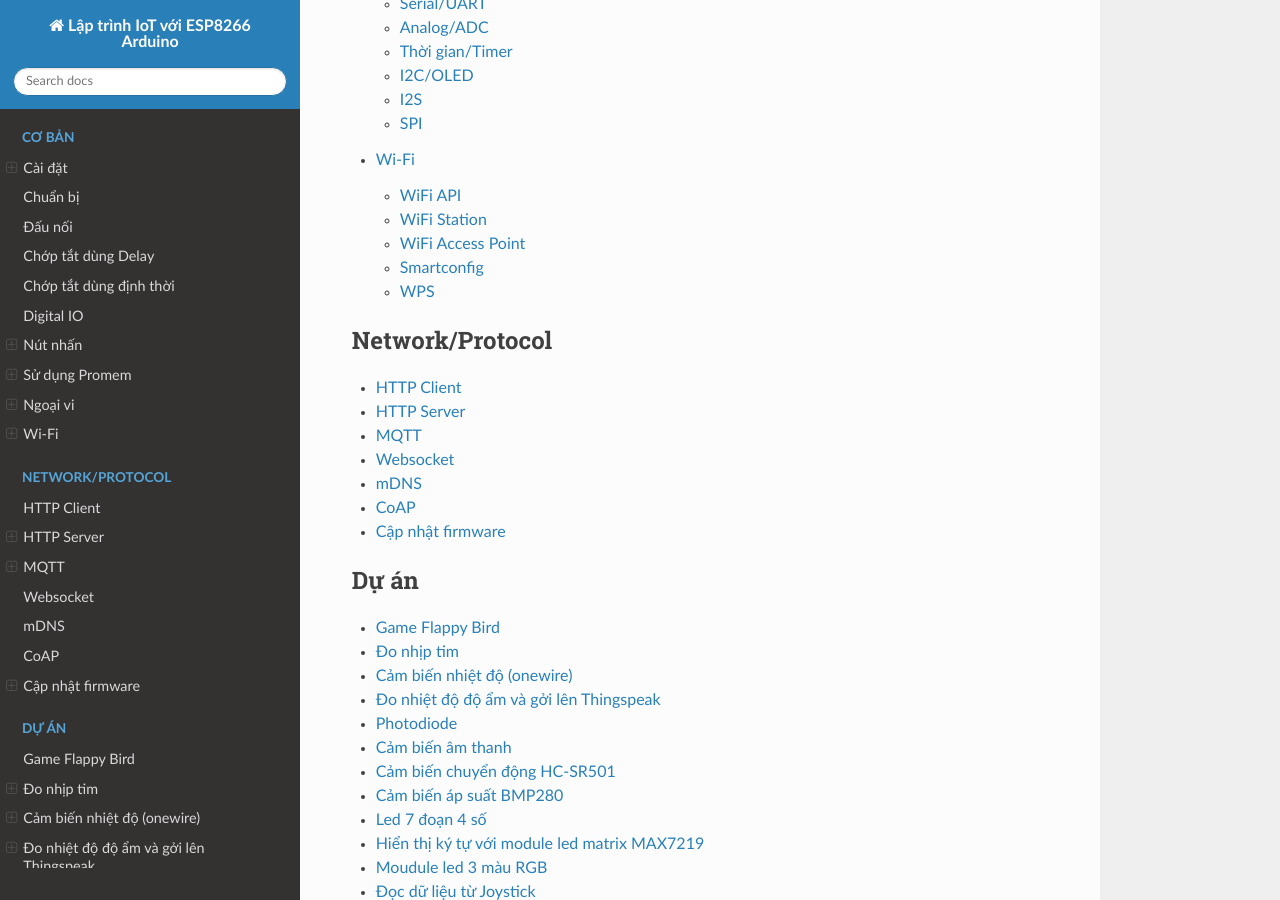
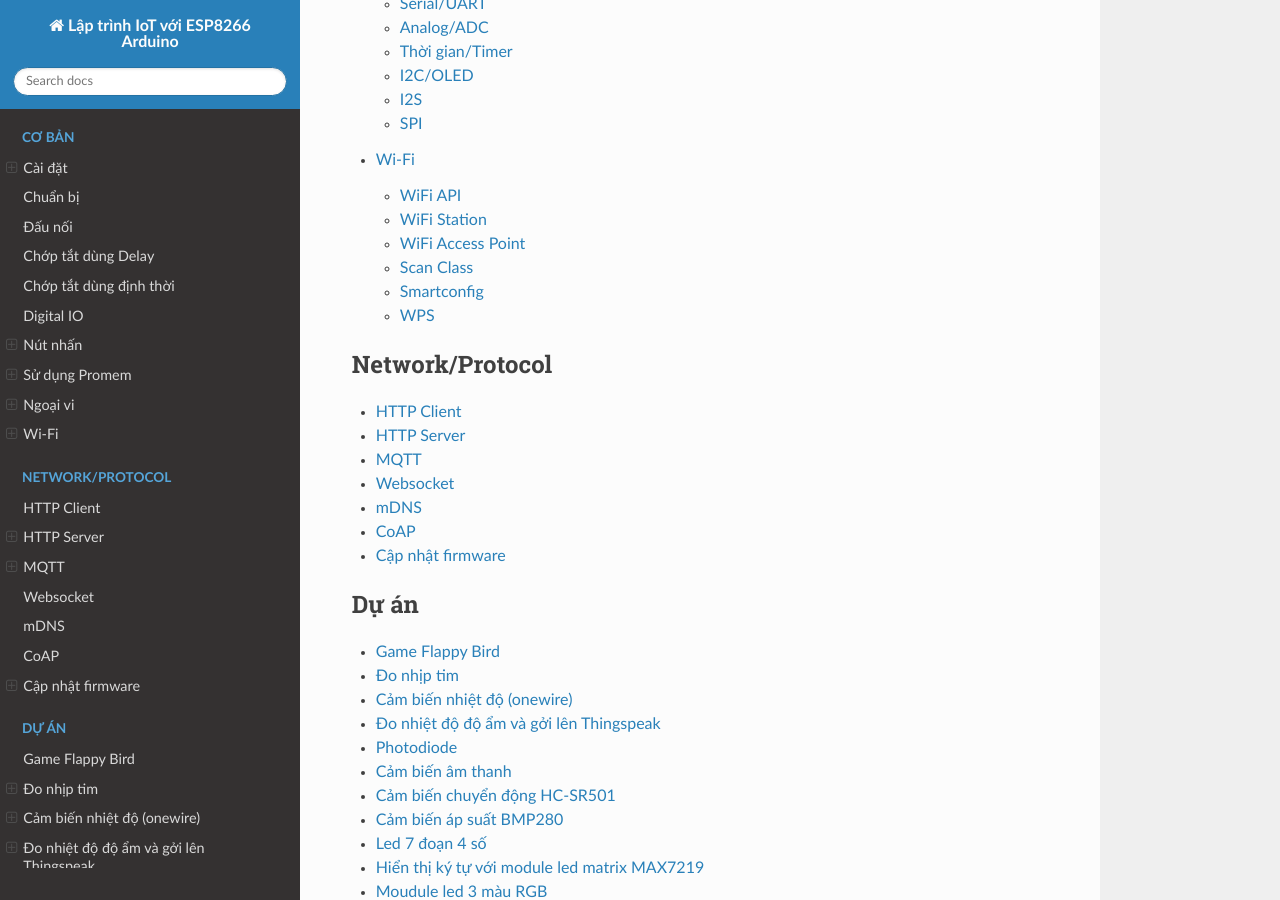
Before and after one commit to esp8266vn/arduino.esp8266.vn, a Sphinx documentation site: the page built from docs/index.rst, in a window 1280 px wide and 900 px high, scrolled down 1596 px. Built offline with Sphinx 7.4.7 and the Read the Docs theme 2.0.0, drawn with Linux system fonts in a browser that asks for light colours; pages that are not in the unit, such as notebooks, are missing from menus.

Commit message:
VIet them 2 bai viet Cac khai niem WiFi co ban va Scan class

```diff
--- a/docs/wifi/index.rst
+++ b/docs/wifi/index.rst
@@ -4,8 +4,10 @@
 .. toctree::
     :maxdepth: 1
 
+    Các khái niệm cơ bản về WiFi <Basic WiFI definitions>
     WiFi API <wifi-api>
     WiFi Station <station>
     WiFi Access Point <access-point>
+    Scan Class <Scan class>
     Smartconfig <smartconfig>
     WPS <wps>
```
